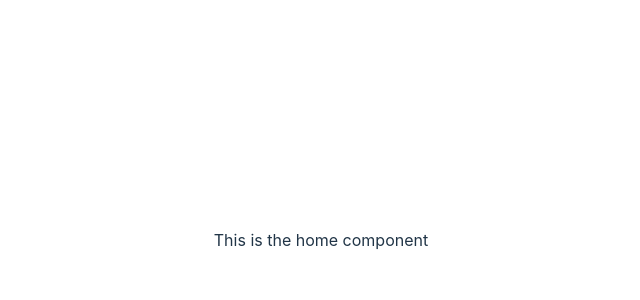
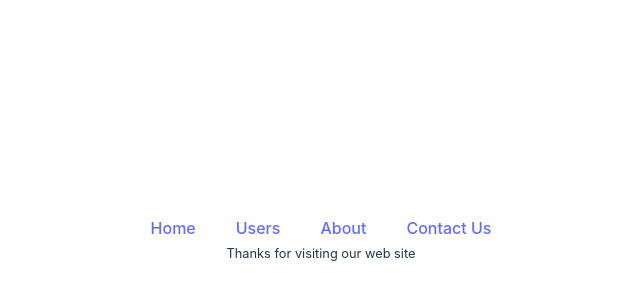
Before and after one commit to meheraz1100/M-45-react-router-concept, a React (Vite) app: page / in a window 1280 px wide. Shown: the part 160-460 px from the top of the page, without its empty margins (319-959 px from the left). Built offline with nearby package versions, Linux system fonts and the light colour scheme.

Commit message:
create home page

```diff
--- a/src/components/Home/Home.jsx
+++ b/src/components/Home/Home.jsx
@@ -1,10 +1,13 @@
 import { Outlet } from "react-router-dom"
+import Footer from "../Footer/Footer";
+import Header from "../Header/Header";
 
 const Home = () => {
     return (
         <div>
-            <h2>This is the home component</h2>
+            <Header></Header>
             <Outlet></Outlet>
+            <Footer></Footer>
         </div>
     );
 };
```
